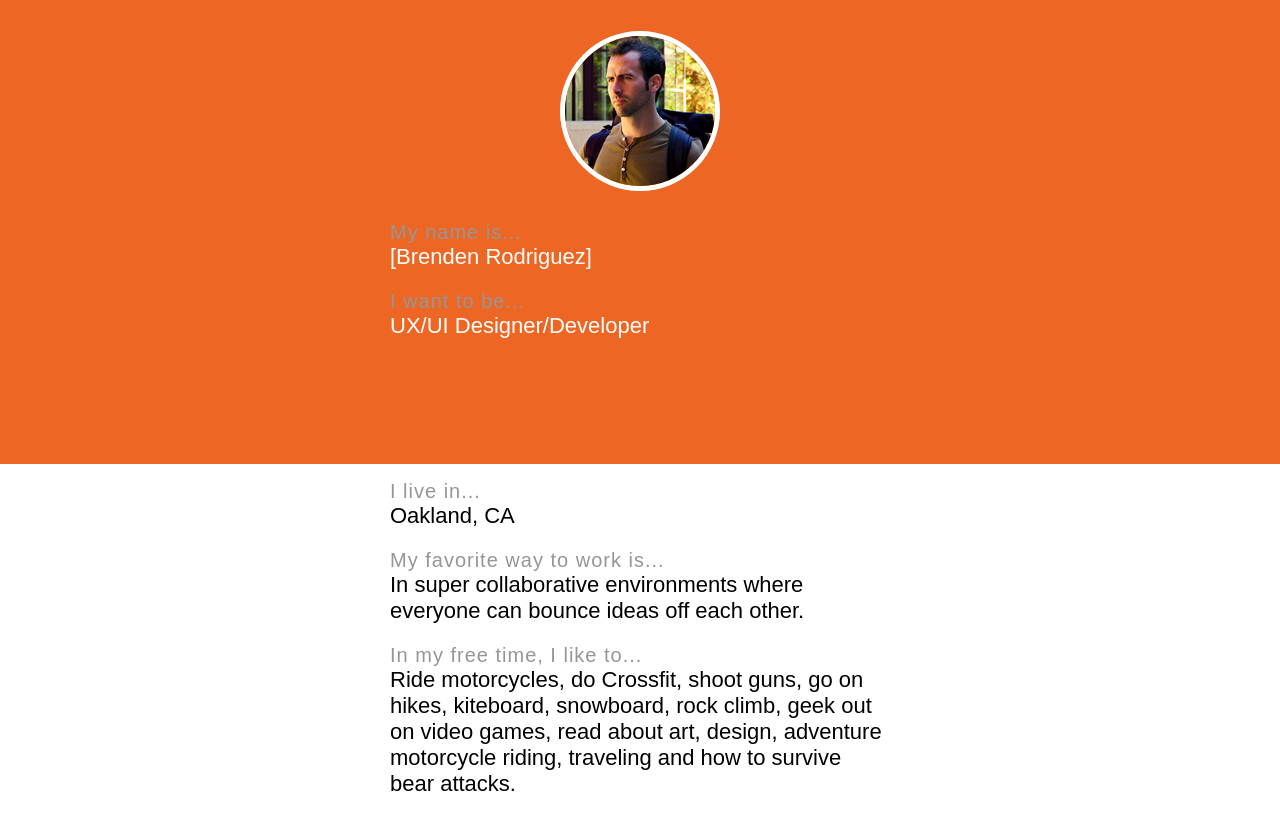
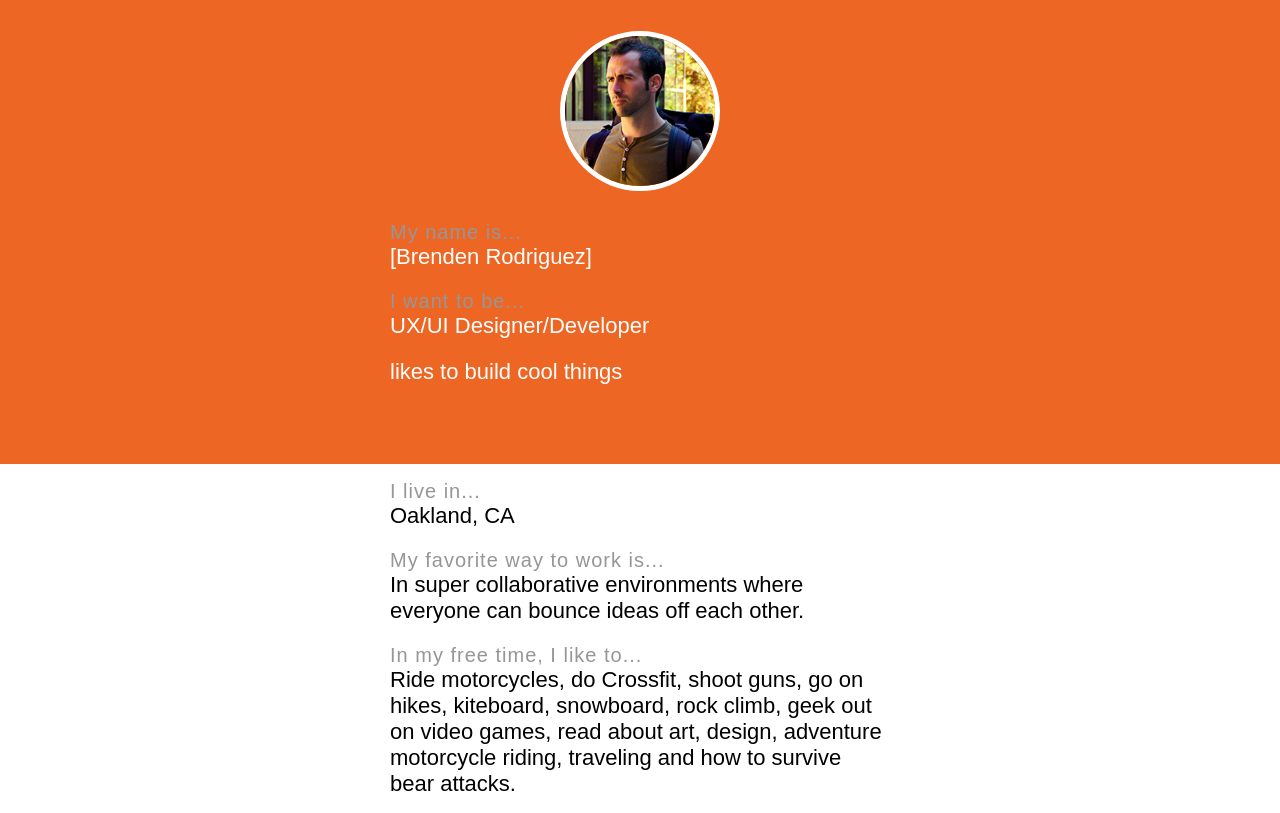
Before and after one commit to brendenbattle/FE-Nanodegree-Project-0, a plain HTML site: page index.html in a window 1280 px wide. Shown: the part 113-926 px from the top of the page. Drawn offline with Linux system fonts and the light colour scheme.

Commit message:
add new content to hero

```diff
--- a/index.html
+++ b/index.html
@@ -22,13 +22,14 @@
                     <h1>Front-End Apprentice</h1>
                 </div>
             </header>
-            <section class=" layout-border hero">
+            <section class="layout-border hero">
                 <div class="content">
                     <img class="my-picture" src="images/me_Brenden.jpg" alt="This is a picture of me">
                     <p class="iama">My name is...</p>
                     <p class="my-name my-info">[Brenden Rodriguez]</p>
                     <p class="iama">I want to be...</p>
                     <p class="my-info">UX/UI Designer/Developer</p>
+                    <p class="my-info">likes to build cool things</p>
                 </div>
             </section>
             <section class=" layout-border about-me content">
--- a/styles.css
+++ b/styles.css
@@ -7,7 +7,7 @@ body {
   border-color: red;
   border-width: 1px;
   border-style: solid;
-}  */
+}    */
 
 
 .content {
```
